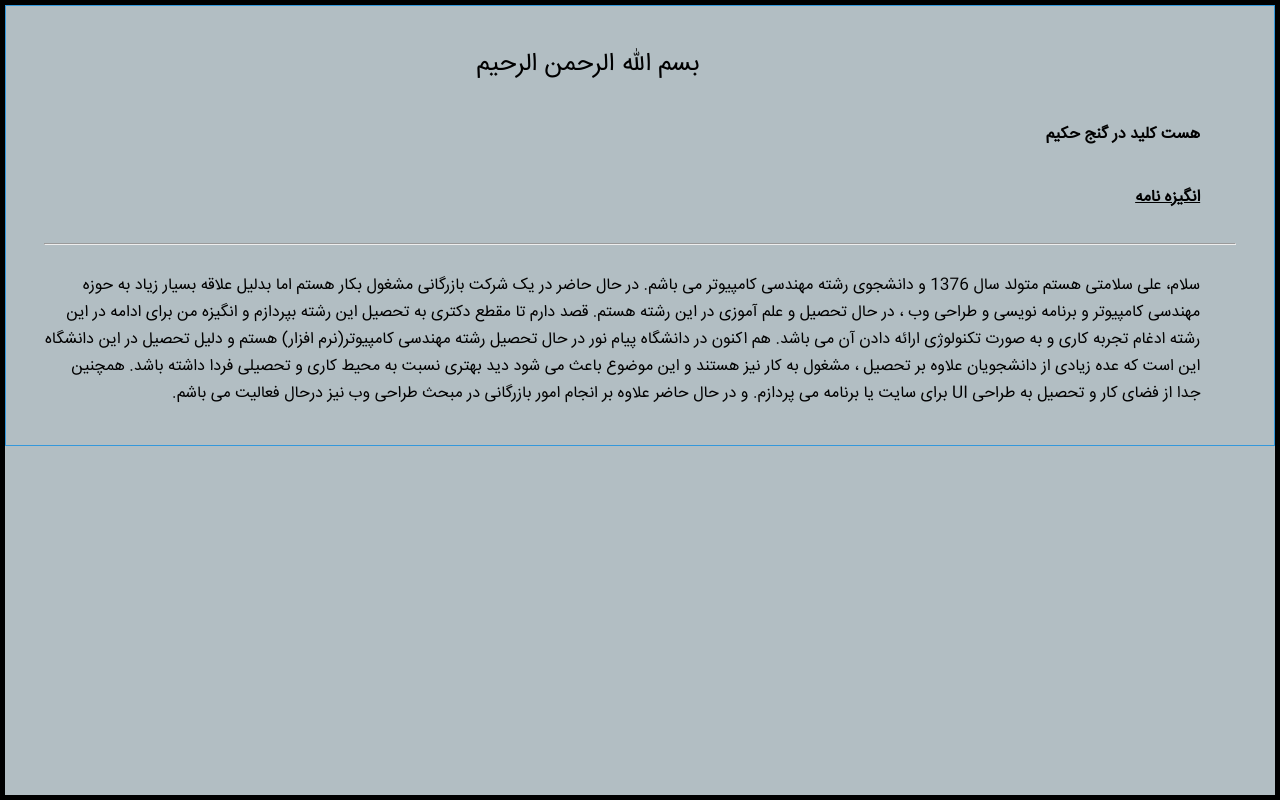
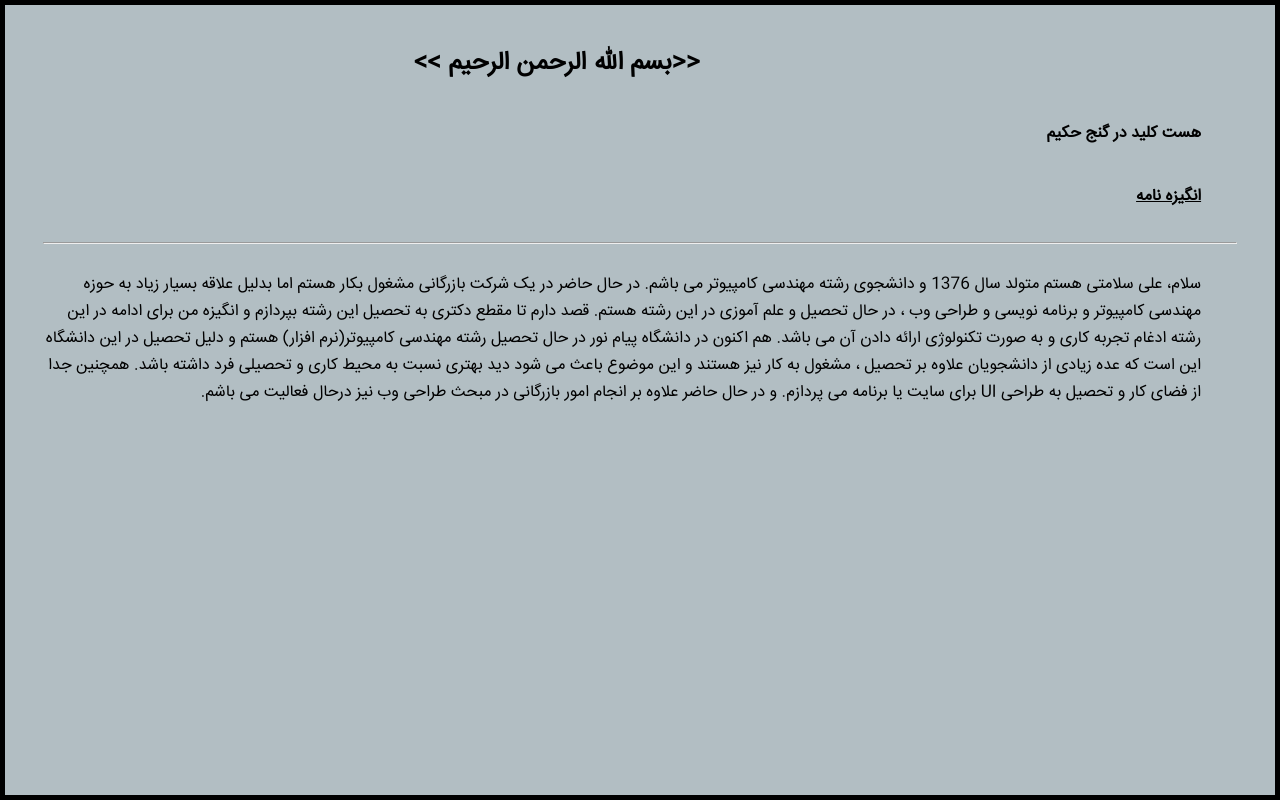
Before and after one commit to alisalamati/SOP, a plain HTML site: page index.html in a window 1280 px wide. Drawn offline with Linux system fonts and the light colour scheme.

Commit message:
Update index.html

```diff
--- a/index.html
+++ b/index.html
@@ -10,10 +10,10 @@
 
 </head>
 <body style="background-color:#b2bec3;border:5px solid black;">
-<div class="center" style="border:1px solid #3498db;">
+<div class="center">
 
     <span>
-        بسم الله الرحمن الرحیم
+        <strong><<بسم الله الرحمن الرحیم >></strong>
         </span>
     <span>
         <strong>
@@ -26,7 +26,7 @@
   <br>
     سلام، علی سلامتی هستم متولد سال 1376 و دانشجوی رشته مهندسی کامپیوتر می باشم. در حال حاضر در یک شرکت بازرگانی مشغول بکار هستم اما بدلیل علاقه بسیار زیاد به حوزه مهندسی کامپیوتر و برنامه نویسی و طراحی وب ، در حال تحصیل و علم آموزی در این رشته هستم.
        قصد دارم تا مقطع دکتری به تحصیل این رشته بپردازم و انگیزه من برای ادامه در این رشته ادغام تجربه کاری و به صورت تکنولوژی ارائه دادن آن می باشد.
-        هم اکنون در دانشگاه پیام نور در حال تحصیل رشته مهندسی کامپیوتر(نرم افزار) هستم و دلیل تحصیل در این دانشگاه این است که عده زیادی از دانشجویان علاوه بر تحصیل ، مشغول به کار نیز هستند و این موضوع باعث می شود دید بهتری نسبت به محیط کاری و تحصیلی فردا داشته باشد.
+        هم اکنون در دانشگاه پیام نور در حال تحصیل رشته مهندسی کامپیوتر(نرم افزار) هستم و دلیل تحصیل در این دانشگاه این است که عده زیادی از دانشجویان علاوه بر تحصیل ، مشغول به کار نیز هستند و این موضوع باعث می شود دید بهتری نسبت به محیط کاری و تحصیلی فرد داشته باشد.
   همچنین جدا از فضای کار و تحصیل به طراحی UI برای سایت یا برنامه می پردازم.
         و در حال حاضر علاوه بر انجام امور بازرگانی در مبحث طراحی وب نیز درحال فعالیت می باشم.
 
```
